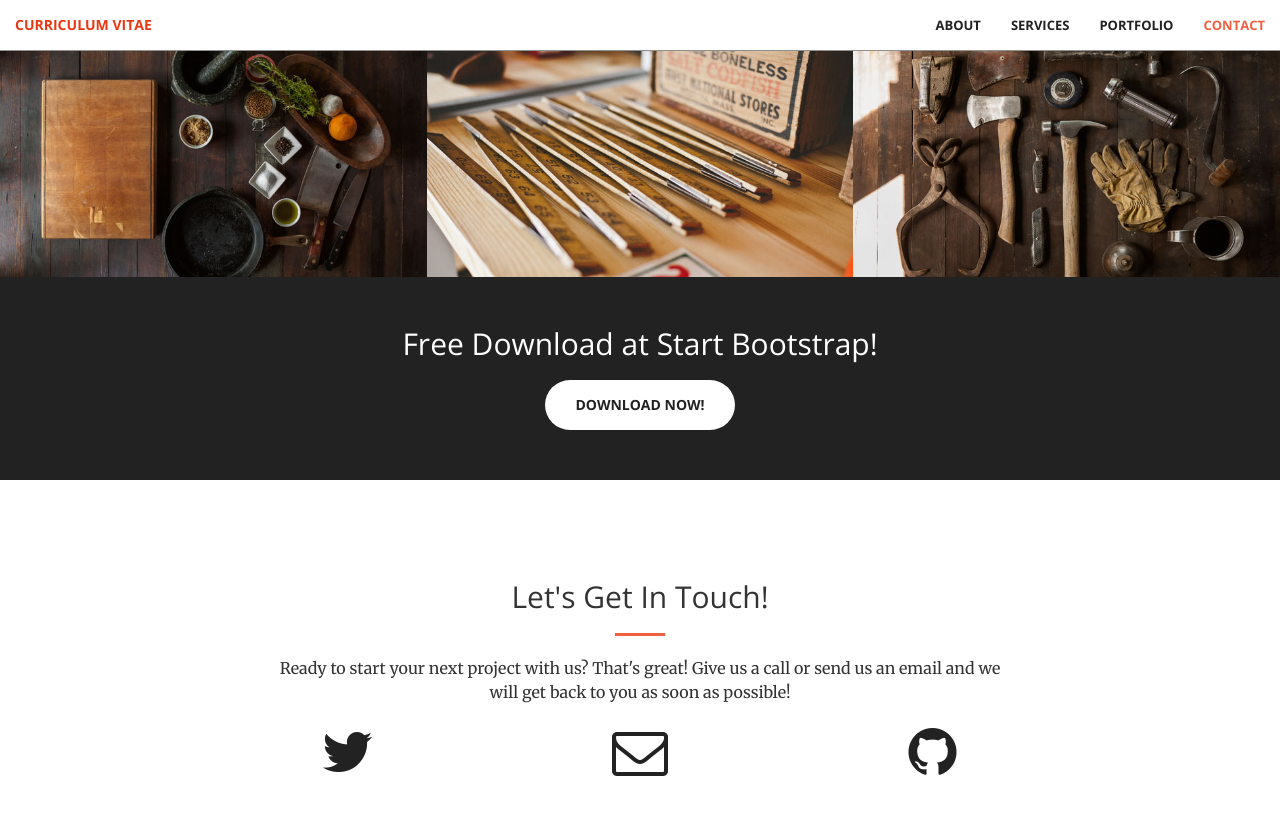
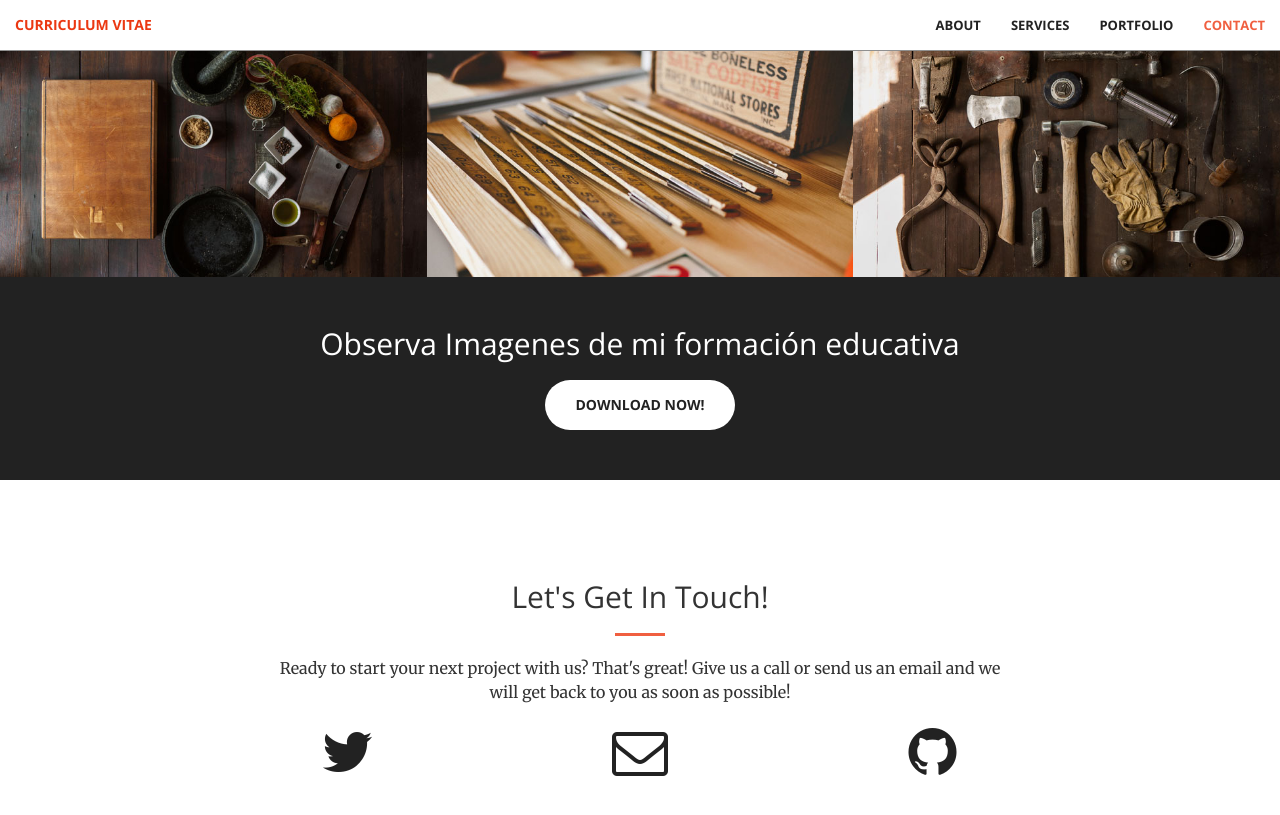
Before and after one commit to lfih-96/lfih-96.github.io, a Jekyll site: the page built from index.html, in a window 1280 px wide and 900 px high, scrolled down 1957 px. Shown: the top 815 px of the window. Built offline with Jekyll 4.4.1, drawn with Linux system fonts in a browser that asks for light colours.

Commit message:
Cambio de h2
Avance

```diff
--- a/_includes/aside.html
+++ b/_includes/aside.html
@@ -1,7 +1,7 @@
   <aside class="bg-dark">
       <div class="container text-center">
           <div class="call-to-action">
-              <h2>Free Download at Start Bootstrap!</h2>
+              <h2>Observa Imagenes de mi formación educativa </h2>
               <a href="#" class="btn btn-default btn-xl wow tada">Download Now!</a>
           </div>
       </div>
```
